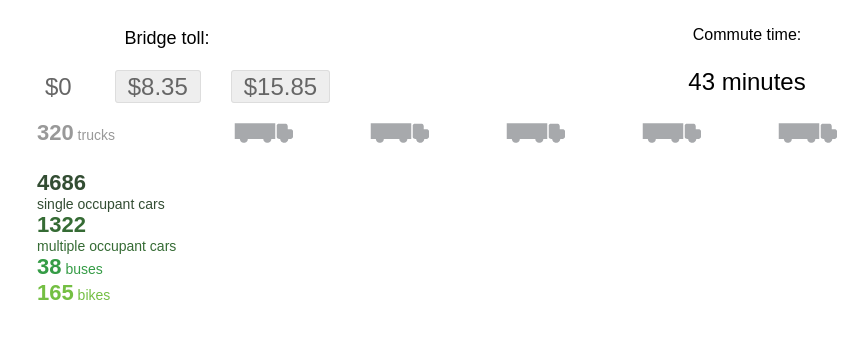
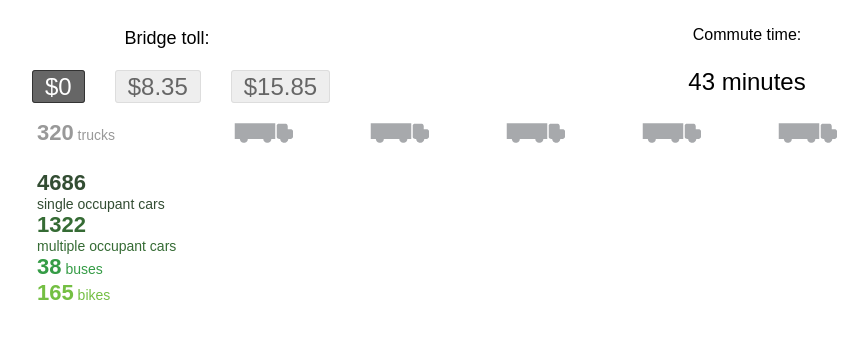
Before and after one commit to dorey/queensborough, a plain HTML site: page index.html in a window 1280 px wide. Shown: the whole page, without its empty margins (143-1011 px from the left). Drawn offline with nearby package versions, Linux system fonts and the light colour scheme.

Commit message:
CLARIFYING which button is selected

```diff
--- a/cars.css
+++ b/cars.css
@@ -150,6 +150,11 @@
     background-color: #eee;
     border: 1px solid #ddd;
 }
+.bt .b span {
+    background-color: #666;
+    border: 1px solid #333;
+    color: #fff;
+}
 .bt .b a:hover {
     color: #222;
 }
```
